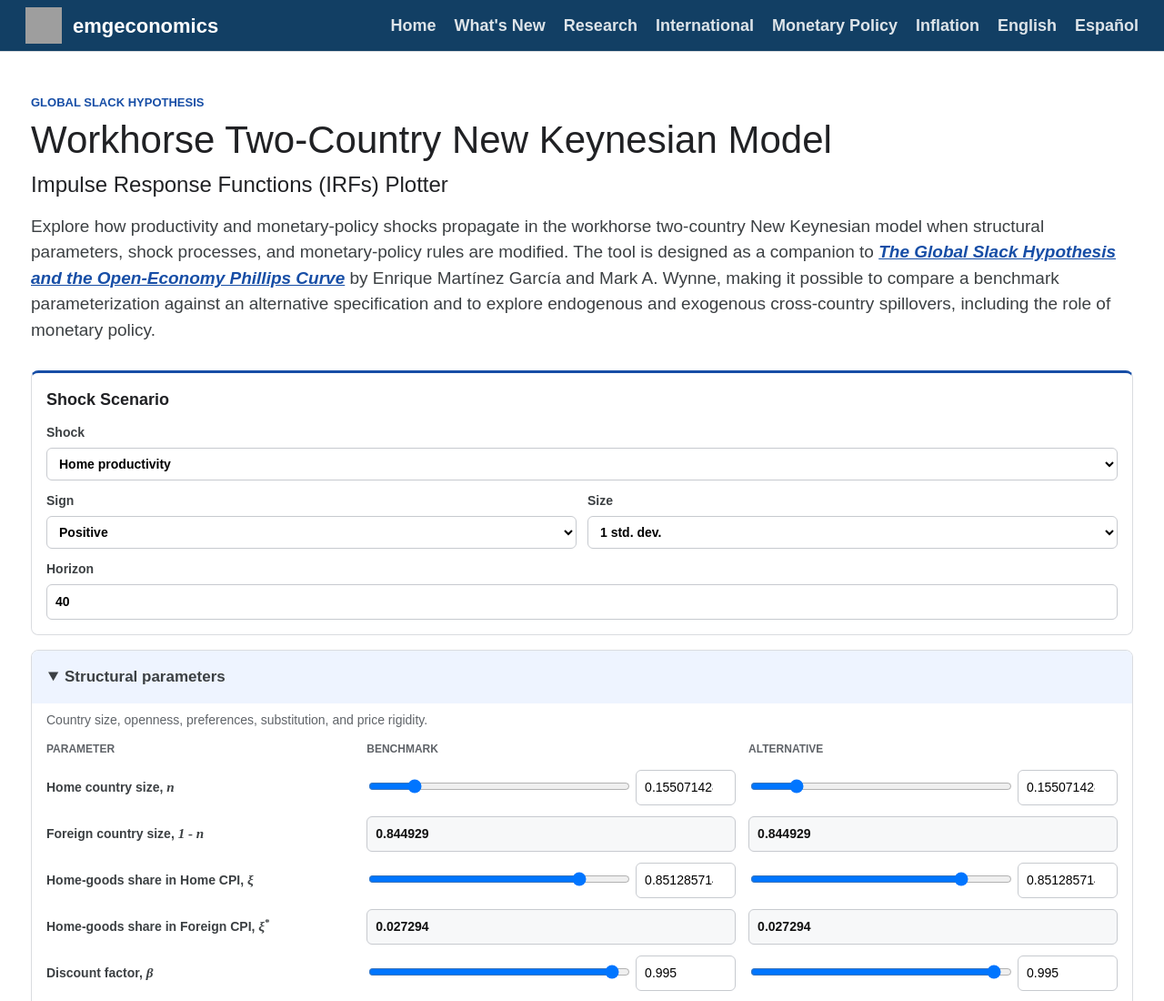
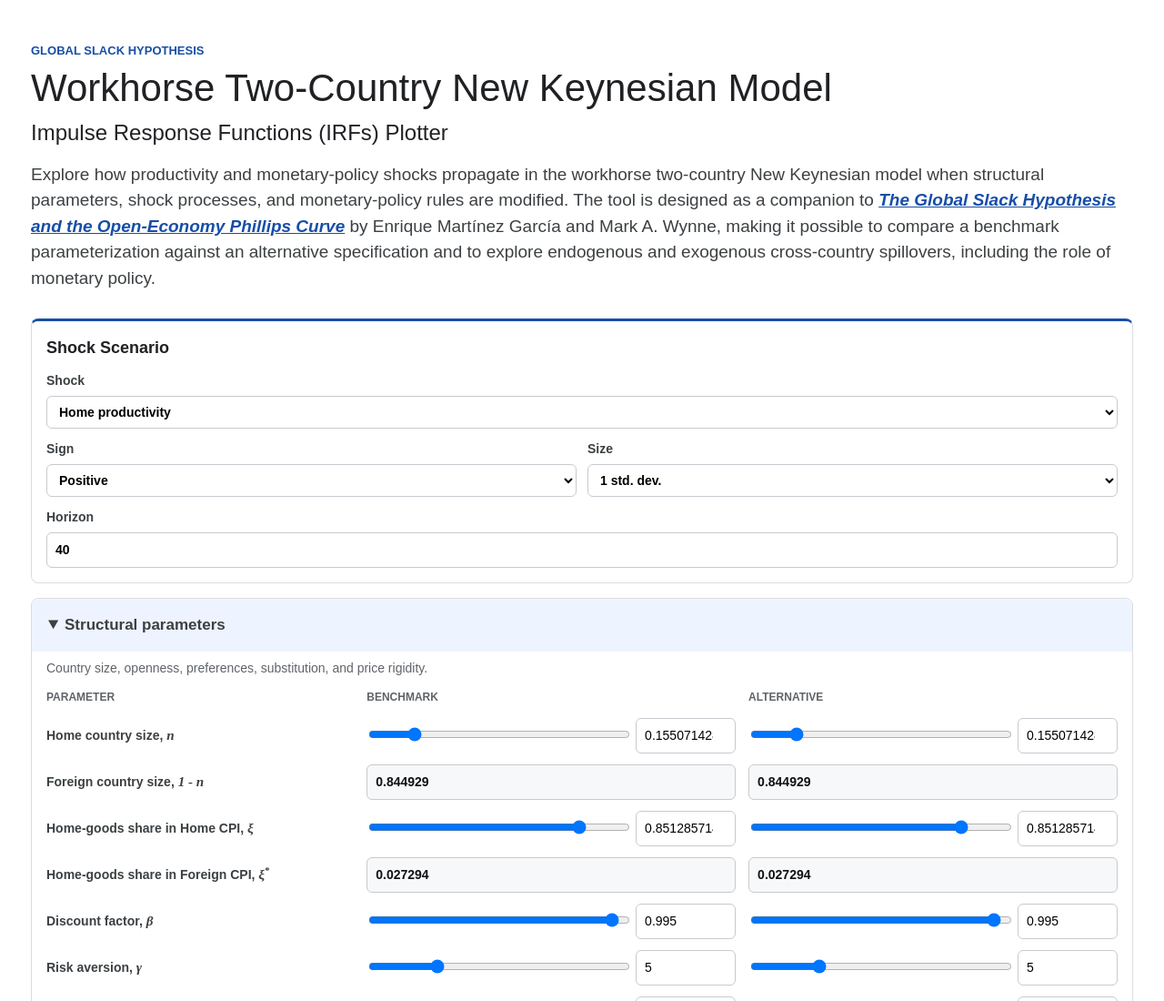
Before and after one commit to emgeconomics/global-slack-irf-plotter, a website: page index.html in a window 1280 px wide. Shown: the top 1100 px of the page at 91% size. Drawn offline with Linux system fonts and the light colour scheme; grey boxes are pictures that could not be loaded.

Commit message:
Remove embedded site header

```diff
--- a/index.html
+++ b/index.html
@@ -7,24 +7,6 @@
   <link rel="stylesheet" href="styles.css">
 </head>
 <body>
-  <header class="site-header">
-    <div class="header-inner">
-      <a class="brand" href="https://sites.google.com/view/emgeconomics" target="_blank" rel="noreferrer">
-        <img src="https://lh3.googleusercontent.com/sitesv/AA5AbUArlUC7qFz6m-5f8IfN52wgQKkwCx9wcJIpT3xHvw38XkikoC4VvdH4FIP8TqXE6nHwYTvzh_BzChTcTTPLD2ENgsCPzymtshklkXVOYHz9UP_rF1ha-37SAw8MmbSh2Q3OGdDwMEAUtFC2ZrM0XbjezqLz=w256" alt="" aria-hidden="true">
-        <span>emgeconomics</span>
-      </a>
-      <nav aria-label="Related links">
-        <a href="https://sites.google.com/view/emgeconomics" target="_blank" rel="noreferrer">Home</a>
-        <a href="https://sites.google.com/view/emgeconomics/whats-new" target="_blank" rel="noreferrer">What's New</a>
-        <a href="https://sites.google.com/view/emgeconomics/research" target="_blank" rel="noreferrer">Research</a>
-        <a href="https://sites.google.com/view/emgeconomics/research/international" target="_blank" rel="noreferrer">International</a>
-        <a href="https://sites.google.com/view/emgeconomics/research/monetary-policy" target="_blank" rel="noreferrer">Monetary Policy</a>
-        <a href="https://sites.google.com/view/emgeconomics/research/inflation" target="_blank" rel="noreferrer">Inflation</a>
-        <a href="https://sites.google.com/view/emgeconomics/english" target="_blank" rel="noreferrer">English</a>
-        <a href="https://sites.google.com/view/emgeconomics/espa%C3%B1ol" target="_blank" rel="noreferrer">Espa&ntilde;ol</a>
-      </nav>
-    </div>
-  </header>
   <main>
     <section class="intro">
       <p class="eyebrow">Global Slack Hypothesis</p>
```
